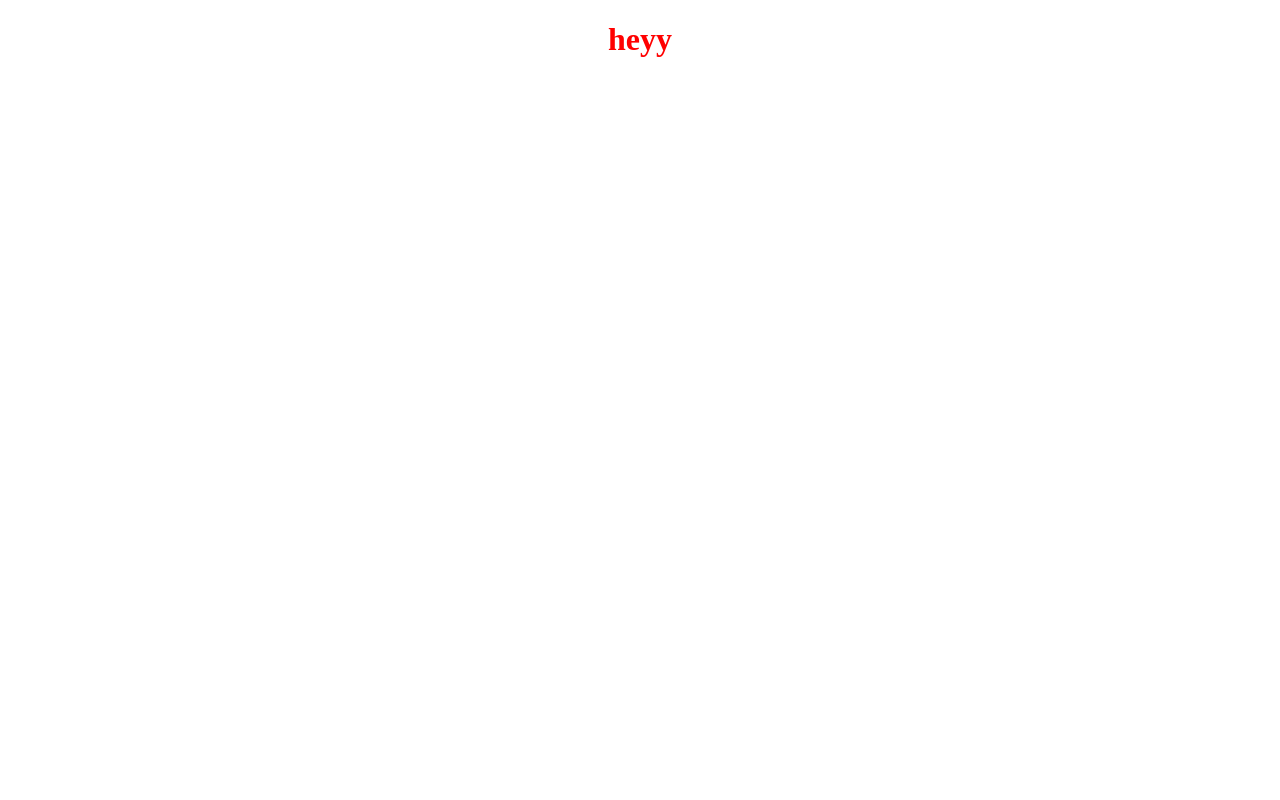
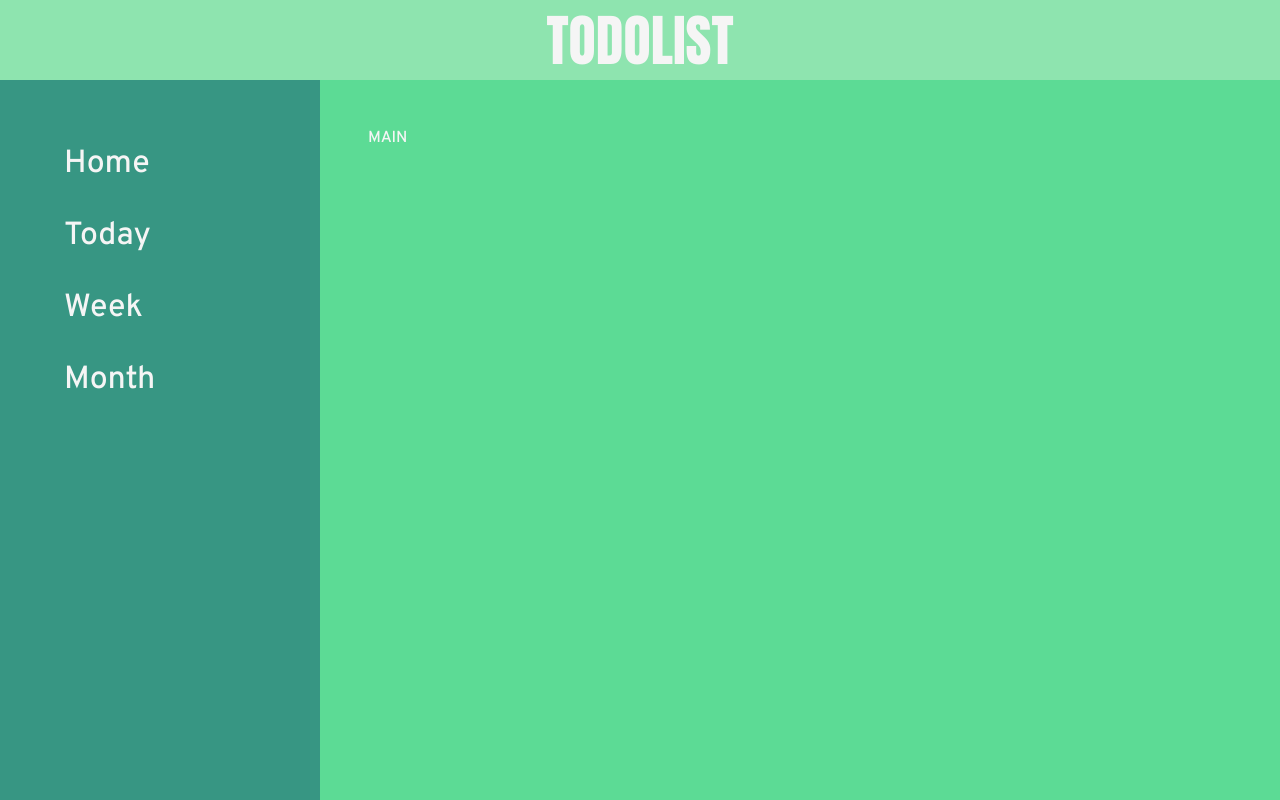
Before and after one commit to Haksa6/todolist, a website built with webpack: page dist/index.html in a window 1280 px wide. Built offline with Linux system fonts and the light colour scheme.

Commit message:
some progress on frontend

```diff
--- /dev/null
+++ b/src/sass/_colors.scss
@@ -0,0 +1,9 @@
+@import url('https://fonts.googleapis.com/css2?family=Overpass:ital,wght@0,300;0,500;0,700;1,300;1,500;1,700&display=swap');
+
+
+$font-stack: Overpass, sans-serif;
+$blue-dark: #05386B;
+$green-blue: #379683;
+$green-bright: #5CDB95;
+$green-light: #8EE4AF;
+$white: #f5f5f5;
--- /dev/null
+++ b/src/sass/_input.scss
@@ -0,0 +1,3 @@
+.header-container {
+  display: flex;
+}
--- /dev/null
+++ b/src/sass/_layout.scss
@@ -0,0 +1,90 @@
+*,*::after, *::before{
+  margin:0;
+  padding: 0;
+  box-sizing: inherit;
+}
+
+html{
+  box-sizing: border-box;
+  font-size: 100%;
+  overflow-x: hidden;
+  @media (max-width: 1000px){
+    font-size: 90%;
+  }
+  @media (max-width: 800px){
+    font-size: 80%;
+  }
+  @media (max-width: 650px){
+    font-size: 70%;
+  }
+  @media (max-width: 400px){
+    font-size: 60%;
+  }
+
+}
+
+body {
+  display: grid;
+  grid-template-columns: 20rem 1fr;
+  grid-template-rows: 5rem 1fr;
+  width: 100vw;
+  height: 100vh;
+  font-family: $font-stack;
+  color: $white;
+  @media (max-width: 1000px){
+    grid-template-columns: 17rem 1fr;
+  }
+
+  @media (max-width: 800px){
+    grid-template-columns: 13rem 1fr;
+  }
+  @media (max-width: 650px){
+    grid-template-columns: 10rem 1fr;
+  }
+  @media (max-width: 475px){
+    grid-template-columns: 1fr;
+  }
+}
+
+
+.header{
+  background-color: $green-light;
+  grid-column: 1 / 3;
+  grid-row: 1 / 2 ;
+  display: flex;
+  font-family:Impact,$font-stack;
+  transition: all 0.5s ease;
+  font-size: 3.5rem;
+  font-weight: 500;
+  align-items: center;
+  justify-content: center;
+}
+
+.sidebar{
+  background-color: $green-blue;
+  grid-column: 1 / 2;
+  grid-row: 2 / 3;
+  padding: 3rem;
+  display: flex;
+  flex-direction: column;
+  justify-content: space-between;
+  font-size: 2rem;
+
+  @media (max-width: 800px){
+    padding: 2rem;
+  }
+  @media (max-width: 650px){
+    padding: 1.25rem;
+  }
+
+}
+
+.main{
+  background-color: $green-bright;
+  grid-column: 2 / 3;
+  grid-row: 2 / 3;
+  padding: 3rem;
+  @media (max-width: 475px){
+    grid-column: 1 / 3;
+  }
+}
--- /dev/null
+++ b/src/sass/_sidebar.scss
@@ -0,0 +1,15 @@
+.menu{
+  list-style: none;
+  &-item{
+    cursor: pointer;
+    padding: 1rem;
+    transition: all 0.5s ease;
+
+
+  &:hover{
+    color: $blue-dark;
+    font-weight: 700;
+    transform: translateX(.5rem);
+  }
+  }
+}
--- a/src/sass/main.scss
+++ b/src/sass/main.scss
@@ -1,5 +1,5 @@
-h1{
-  display: flex;
-  justify-content: center;
-  color: red;
-}
+@import "colors";
+@import "layout";
+@import "input";
+@import "sidebar";
+@import "main";
```
Also changed, not shown: dist/index.html, dist/main.js, src/sass/_main.sass (added), src/sass/main.css (added), src/sass/styles.css (deleted), 2 other files.
